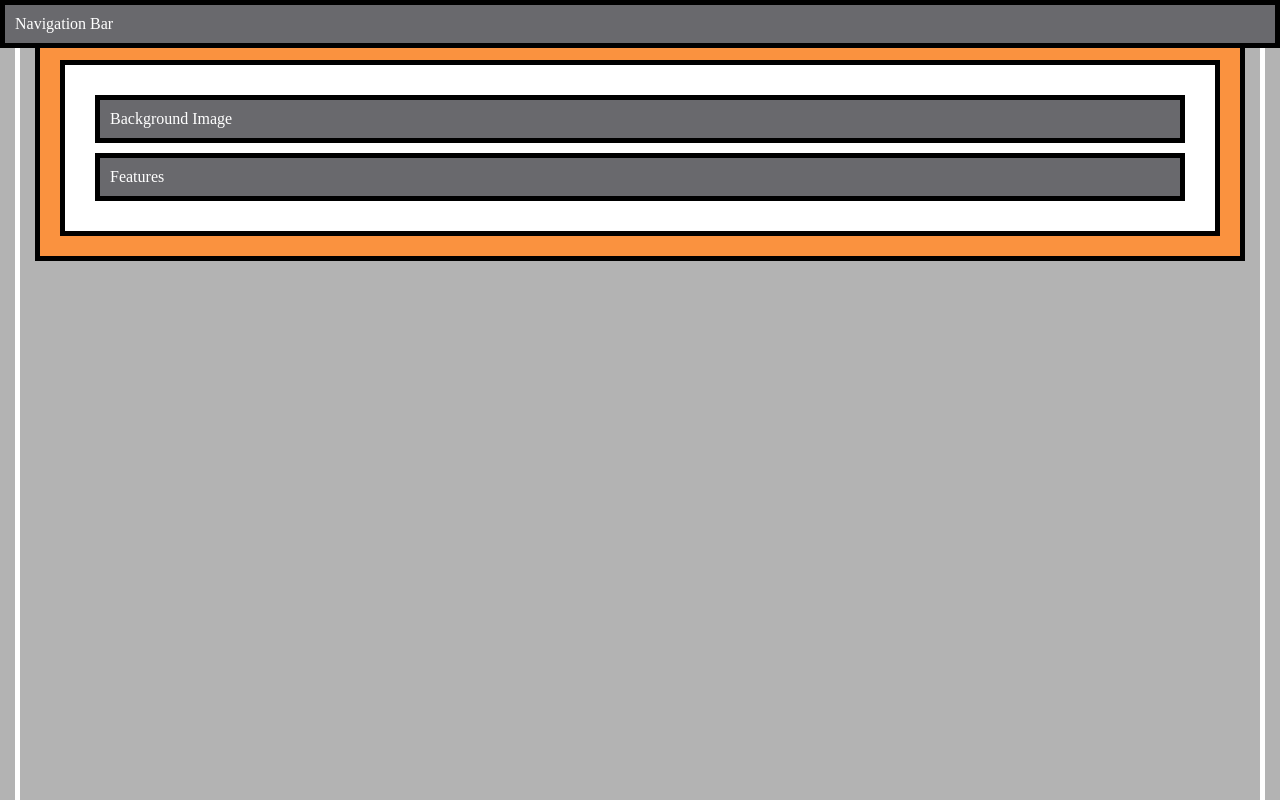
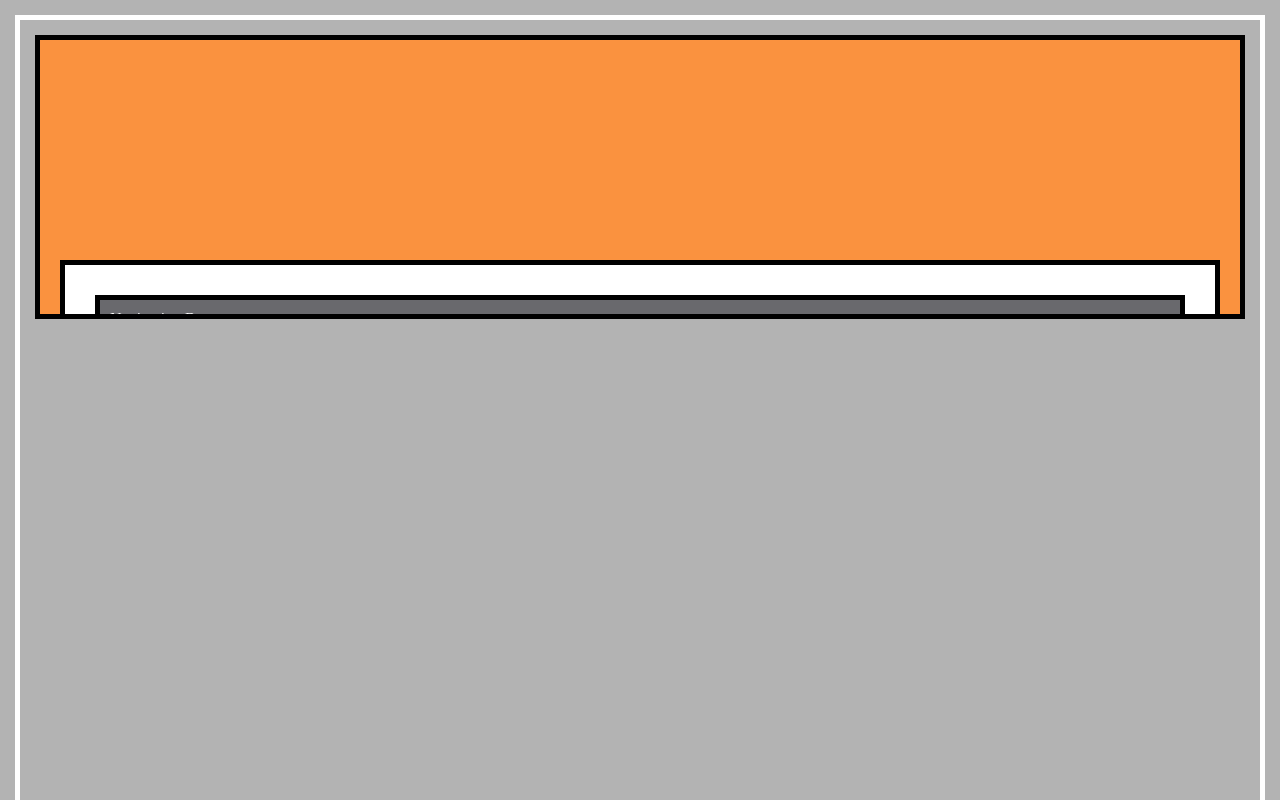
Before and after one commit to himeylo/csscourse, a plain HTML site: page nav/index.html in a window 1280 px wide. Shown: the top 800 px of the page. Drawn offline with Linux system fonts and the light colour scheme.

Commit message:
changes to nav bar to dive deeper into relative positioning and work with overflow and relative positioning

```diff
--- a/nav/main.css
+++ b/nav/main.css
@@ -4,6 +4,7 @@ html {
     border: 5px solid white;
     margin: 15px;
     height: 2000px;
+    overflow: auto;
 }
 
 body {
@@ -11,6 +12,7 @@ body {
     padding: 20px;
     border: 5px solid black;
     margin: 0;
+    overflow: hidden;
   }
 
 .parent {
@@ -18,6 +20,8 @@ body {
     padding: 20px;
     border: 5px solid black;
     margin: 0;
+    position: relative;
+    top: 200px;
   }
 
 .parent div {
@@ -27,12 +31,3 @@ body {
     border: 5px solid black;
     margin: 10px;
 }
-
-.parent .child-1 {
-    position: fixed;
-    width: 100%;
-    left: 0;
-    top: 0;
-    margin: 0;
-    box-sizing: border-box;
-}
```
